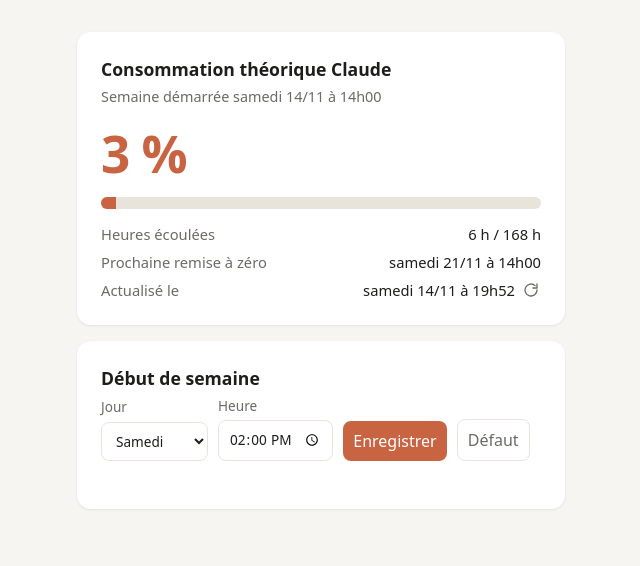
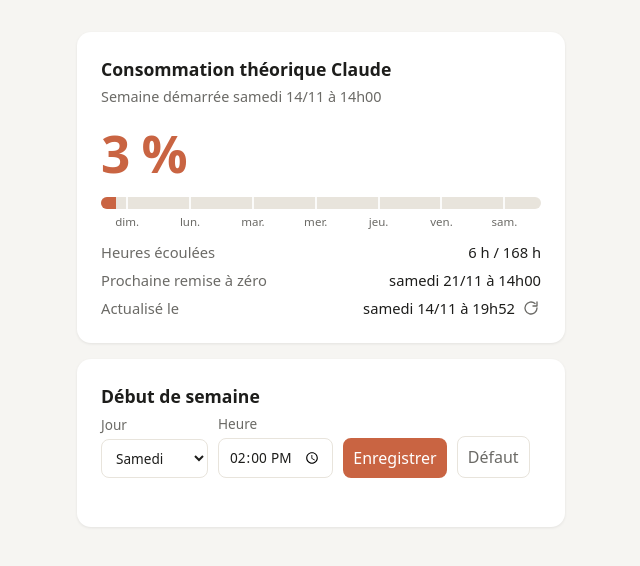
Before and after one commit to oziller/conso-claude, a plain HTML site: page index.html in a window 1280 px wide. Shown: the whole page, without its empty margins (319-959 px from the left). Drawn offline with Linux system fonts and the light colour scheme.

Commit message:
Jalons quotidiens à minuit sur la barre de progression
Co-Authored-By: Claude Opus 5.5 <noreply@anthropic.com>
Claude-Session: https://claude.ai/code/session_01WLLpvDK22MFgBgmazgapH1

```diff
--- a/index.html
+++ b/index.html
@@ -16,7 +16,11 @@
   h1 { font-size:1.1rem; font-weight:600; margin:0 0 4px; }
   .sub { color:var(--muted); font-size:.9rem; margin:0 0 20px; }
   .big { font-size:3.2rem; font-weight:700; letter-spacing:-.02em; color:var(--accent); line-height:1; }
-  .track { height:12px; background:var(--bar); border-radius:6px; overflow:hidden; margin:18px 0 14px; }
+  .track { position:relative; height:12px; background:var(--bar); border-radius:6px; overflow:hidden; margin:18px 0 4px; }
+  .tick { position:absolute; top:0; bottom:0; width:2px; margin-left:-1px; background:var(--card); opacity:.85; }
+  .tick-labels { position:relative; height:1.2em; margin-bottom:14px; font-size:.72rem; color:var(--muted); }
+  .tick-label { position:absolute; transform:translateX(-50%); white-space:nowrap; }
+  .tick-label.past { color:var(--txt); }
   .fill { height:100%; background:var(--accent); width:0; transition:width .4s; }
   dl { display:grid; grid-template-columns:auto 1fr; gap:6px 16px; margin:0; font-size:.92rem; }
   dt { color:var(--muted); }
@@ -38,7 +42,8 @@
     <h1>Consommation théorique Claude</h1>
     <p class="sub" id="cycle"></p>
     <div class="big" id="pct">–</div>
-    <div class="track"><div class="fill" id="fill"></div></div>
+    <div class="track"><div class="fill" id="fill"></div><div id="ticks"></div></div>
+    <div class="tick-labels" id="tick-labels"></div>
     <dl>
       <dt>Heures écoulées</dt><dd id="elapsed"></dd>
       <dt>Prochaine remise à zéro</dt><dd id="next"></dd>
@@ -120,6 +125,21 @@ function render() {
   document.getElementById("pct").textContent = fmtNum(pct, 0) + " %";
   document.title = fmtNum(pct, 0) + " % · Conso Claude";
   document.getElementById("fill").style.width = pct + "%";
+
+  // Jalons : un trait à chaque minuit de la semaine, avec le jour qui commence
+  const ticks = document.getElementById("ticks"), labels = document.getElementById("tick-labels");
+  ticks.innerHTML = ""; labels.innerHTML = "";
+  const m = new Date(start); m.setHours(24, 0, 0, 0);   // premier minuit après le début
+  for (; m < next; m.setDate(m.getDate() + 1)) {
+    const pos = (wall(m) - wall(start)) / 3600000 / 168 * 100;
+    if (pos <= 0 || pos >= 100) continue;
+    const t = document.createElement("span"); t.className = "tick"; t.style.left = pos + "%";
+    ticks.appendChild(t);
+    const l = document.createElement("span"); l.className = "tick-label"; l.style.left = pos + "%";
+    l.textContent = DAYS[m.getDay()].slice(0, 3) + ".";
+    if (m <= now) l.classList.add("past");
+    labels.appendChild(l);
+  }
   document.getElementById("elapsed").textContent = fmtNum(elapsedH, 0) + " h / 168 h";
   document.getElementById("next").textContent = fmtDate(next);
   document.getElementById("now").textContent = fmtDate(now);
```
